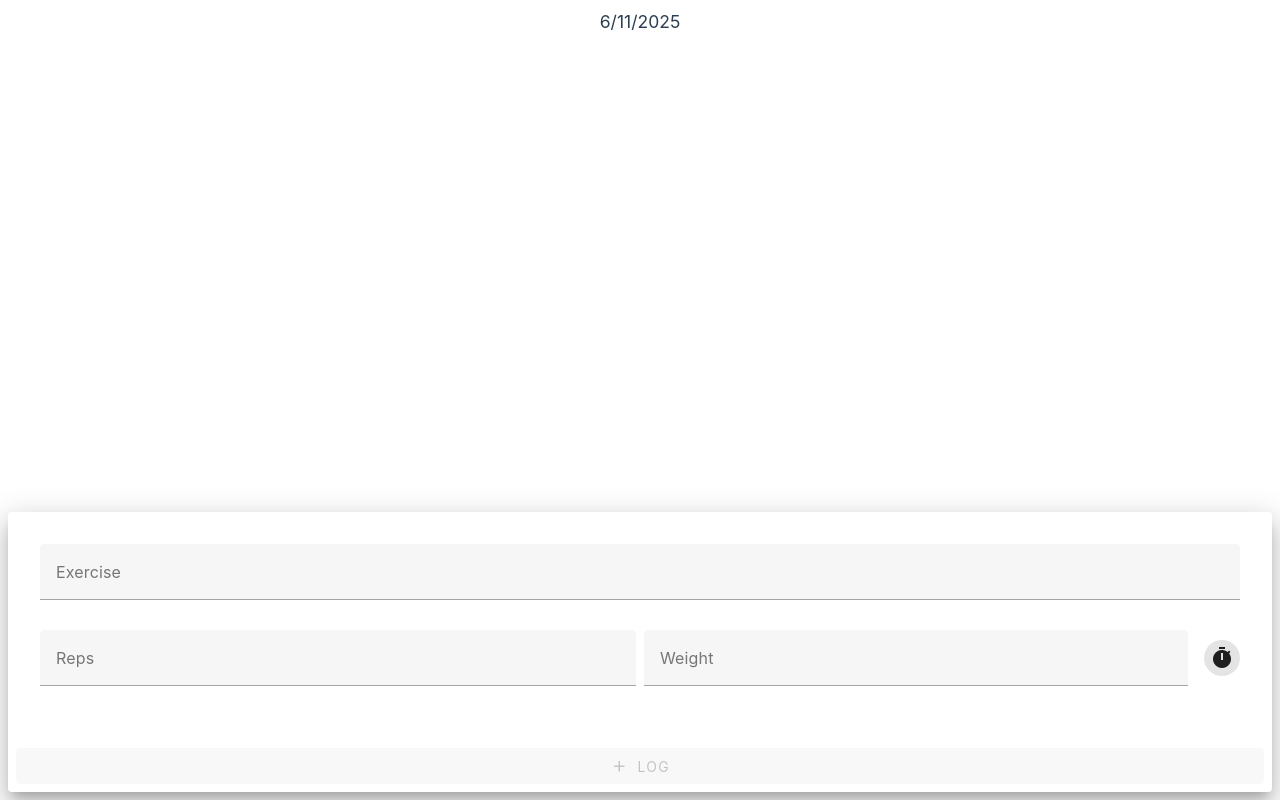
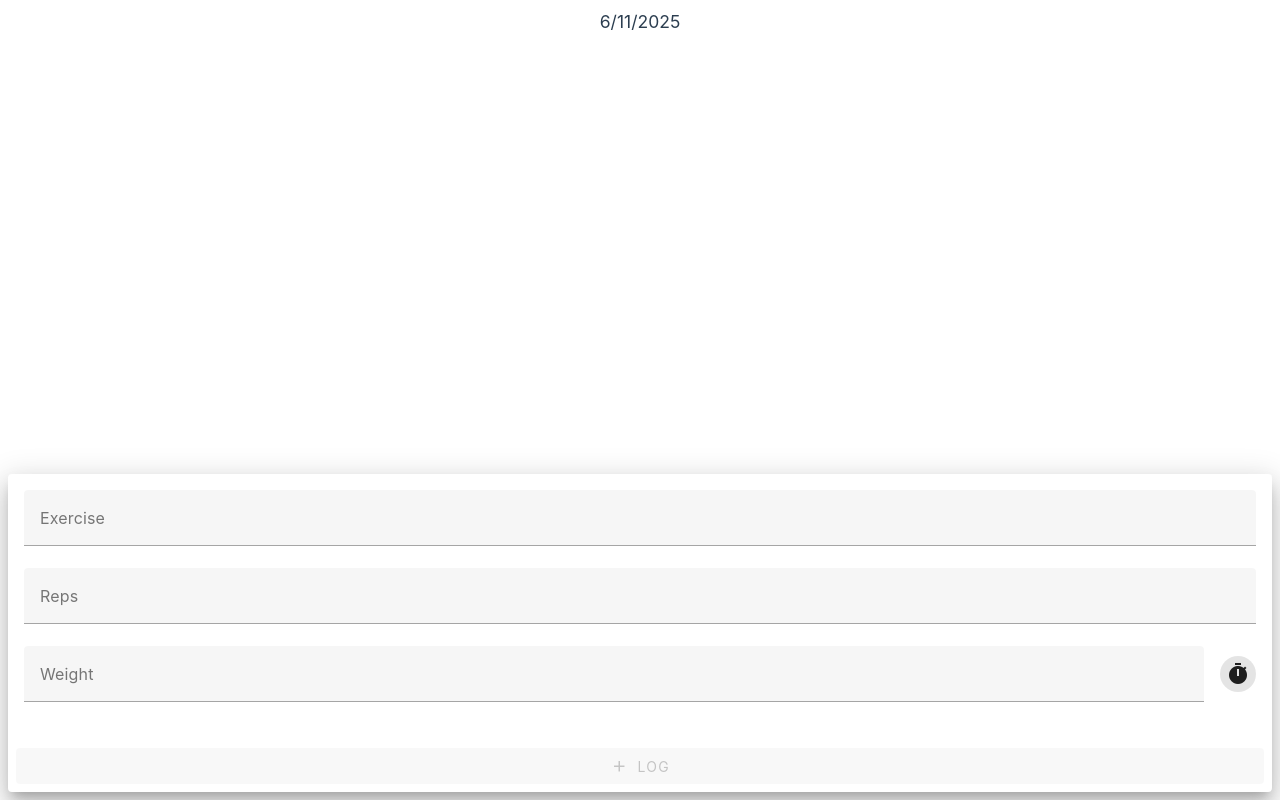
Before and after one commit to Snapu/logbuch, a Vue app: page / in a window 1280 px wide. Built offline with nearby package versions, Linux system fonts and the light colour scheme.

Commit message:
fix: try downgrading vuetify and improve ui layout

```diff
--- a/package.json
+++ b/package.json
@@ -21,7 +21,7 @@
     "pinia": "^3.0.1",
     "vue": "^3.5.13",
     "vue-router": "^4.5.0",
-    "vuetify": "^3.8.9"
+    "vuetify": "3.7.19"
   },
   "devDependencies": {
     "@pinia/testing": "^1.0.2",
--- a/src/components/ExerciseLogs.vue
+++ b/src/components/ExerciseLogs.vue
@@ -93,26 +93,17 @@ function toggleDurationInsteadWeight() {
 
     <v-card elevation="16">
       <v-card-text>
-        <v-container fluid>
-          <v-row dense>
-            <v-col>
               <v-combobox
                 v-model="currentExerciseName"
                 :items="exercisesStore.exercises.map(({ name }) => name)"
                 label="Exercise"
               ></v-combobox>
-            </v-col>
-          </v-row>
-          <v-row dense>
-            <v-col>
               <v-text-field
                 v-model="currentReps"
                 type="number"
                 label="Reps"
                 suffix="x"
               ></v-text-field>
-            </v-col>
-            <v-col>
               <v-text-field
                 v-if="currentDurationInsteadWeight"
                 v-model="currentDuration"
@@ -139,9 +130,6 @@ function toggleDurationInsteadWeight() {
                   ></v-btn>
                 </template>
               </v-text-field>
-            </v-col>
-          </v-row>
-        </v-container>
       </v-card-text>
       <v-card-actions>
         <v-btn
```
Also changed, not shown: 8 other files (tests, documents, lock files or other folders).
